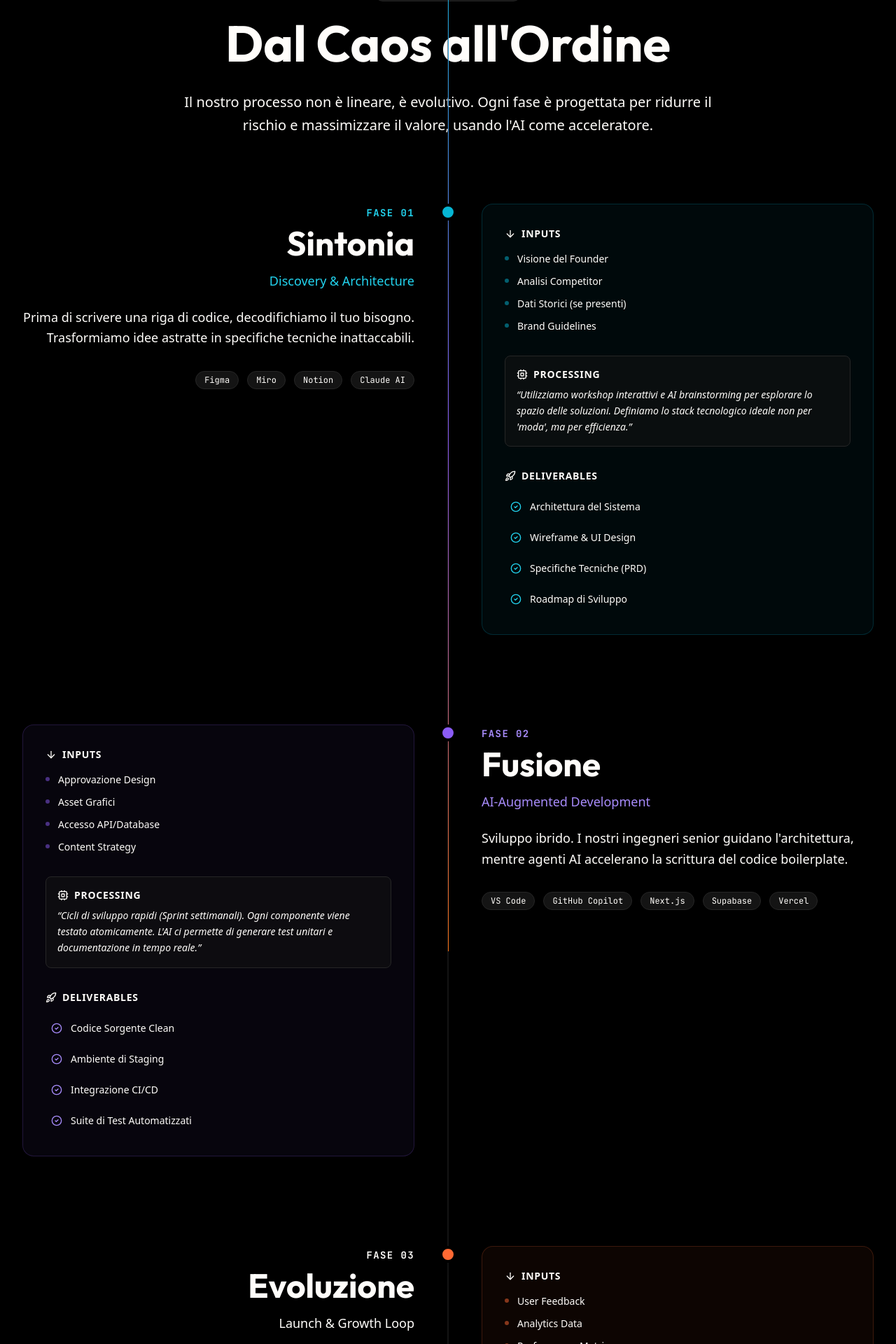
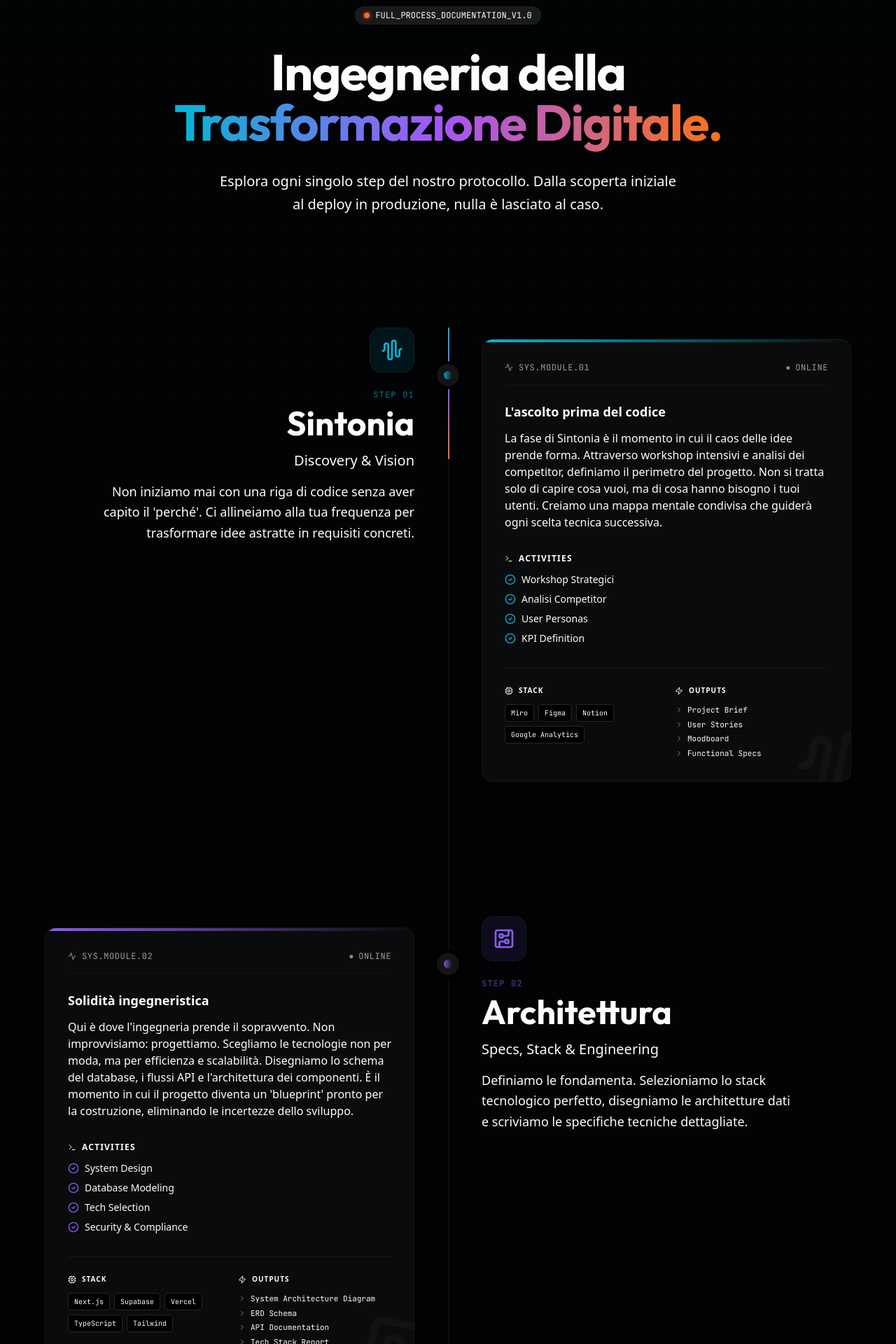
Before and after one commit to simone202120/neuralabs-website, a Next.js app: page /metodo in a window 1280 px wide. Shown: the part 200-2120 px from the top of the page at 70% size. Built offline with nearby package versions, Linux system fonts and the light colour scheme.

Commit message:
Refactor Methodology page to match Home Pipeline design and update content

```diff
--- a/src/components/sections/MethodologyDeepDive.tsx
+++ b/src/components/sections/MethodologyDeepDive.tsx
@@ -1,218 +1,96 @@
 'use client'
 
-import { useRef } from 'react'
+import React, { useRef } from 'react'
+import { motion, useScroll, useTransform, useSpring } from 'framer-motion'
+import { cn } from '@/lib/utils'
 import { Container } from '@/components/ui/Container'
 import { Section } from '@/components/ui/Section'
-import { FadeIn, StaggerContainer } from '@/components/animations'
-import { motion, useScroll, useSpring, useTransform } from 'framer-motion'
-import { cn } from '@/lib/utils'
-import {
-  AudioWaveform,
-  CircuitBoard,
-  Infinity as InfinityIcon,
-  FileText,
-  Code2,
-  Database,
-  Cpu,
-  Layers,
-  Rocket,
-  CheckCircle2,
-  ArrowDown
-} from 'lucide-react'
+import { methodologyData } from '@/data/methodology-content'
+import { Terminal, Database, Layout, Rocket, CheckCircle2, ChevronRight, Cpu, Zap, Activity } from 'lucide-react'
 
-// Dati dettagliati del metodo
-const phases = [
-  {
-    id: '01',
-    name: 'Sintonia',
-    tagline: 'Discovery & Architecture',
-    description: "Prima di scrivere una riga di codice, decodifichiamo il tuo bisogno. Trasformiamo idee astratte in specifiche tecniche inattaccabili.",
-    icon: AudioWaveform,
-    color: 'cyan',
-    inputs: [
-      "Visione del Founder",
-      "Analisi Competitor",
-      "Dati Storici (se presenti)",
-      "Brand Guidelines"
-    ],
-    process: "Utilizziamo workshop interattivi e AI brainstorming per esplorare lo spazio delle soluzioni. Definiamo lo stack tecnologico ideale non per 'moda', ma per efficienza.",
-    outputs: [
-      "Architettura del Sistema",
-      "Wireframe & UI Design",
-      "Specifiche Tecniche (PRD)",
-      "Roadmap di Sviluppo"
-    ],
-    tools: ["Figma", "Miro", "Notion", "Claude AI"]
-  },
-  {
-    id: '02',
-    name: 'Fusione',
-    tagline: 'AI-Augmented Development',
-    description: "Sviluppo ibrido. I nostri ingegneri senior guidano l'architettura, mentre agenti AI accelerano la scrittura del codice boilerplate.",
-    icon: CircuitBoard,
-    color: 'violet',
-    inputs: [
-      "Approvazione Design",
-      "Asset Grafici",
-      "Accesso API/Database",
-      "Content Strategy"
-    ],
-    process: "Cicli di sviluppo rapidi (Sprint settimanali). Ogni componente viene testato atomicamente. L'AI ci permette di generare test unitari e documentazione in tempo reale.",
-    outputs: [
-      "Codice Sorgente Clean",
-      "Ambiente di Staging",
-      "Integrazione CI/CD",
-      "Suite di Test Automatizzati"
-    ],
-    tools: ["VS Code", "GitHub Copilot", "Next.js", "Supabase", "Vercel"]
-  },
-  {
-    id: '03',
-    name: 'Evoluzione',
-    tagline: 'Launch & Growth Loop',
-    description: "Il deploy è solo l'inizio. Monitoriamo le performance reali e usiamo i dati per iterare e migliorare il prodotto.",
-    icon: InfinityIcon,
-    color: 'orange',
-    inputs: [
-      "User Feedback",
-      "Analytics Data",
-      "Performance Metrics",
-      "Market Response"
-    ],
-    process: "Monitoraggio attivo 24/7. Analisi dei funnel di conversione. Aggiunta di nuove feature basate su dati reali, non su supposizioni.",
-    outputs: [
-      "Deploy in Produzione",
-      "Dashboard Analytics",
-      "Manuale Utente",
-      "Piano di Manutenzione"
-    ],
-    tools: ["PostHog", "Sentry", "Google Analytics", "Resend"]
-  }
-]
+// --- VISUAL COMPONENTS FOR DEEP DIVE ---
 
-function PhaseCard({ phase, index }: { phase: (typeof phases)[0]; index: number }) {
-  const isLast = index === phases.length - 1
+function DetailedHudCard({ step }: { step: typeof methodologyData[0] }) {
+  return (
+    <div className="relative overflow-hidden rounded-2xl bg-surface/50 backdrop-blur-md border border-border/50 p-6 md:p-8 shadow-xl group hover:border-primary/20 transition-all duration-500 hover:shadow-2xl hover:-translate-y-1">
+      {/* Top Gradient Line */}
+      <div className={cn("absolute top-0 left-0 w-full h-1 bg-gradient-to-r", step.color)} />
 
-  // Safe accessor with proper typing
-  const theme = (phase.color === 'violet' ? {
-      bg: 'bg-violet-500/5', border: 'border-violet-500/20', text: 'text-violet-400', glow: 'shadow-violet-500/10', marker: 'bg-violet-500'
-    } : phase.color === 'orange' ? {
-      bg: 'bg-primary/5', border: 'border-primary/20', text: 'text-primary', glow: 'shadow-primary/10', marker: 'bg-primary'
-    } : {
-      bg: 'bg-cyan-500/5', border: 'border-cyan-500/20', text: 'text-cyan-400', glow: 'shadow-cyan-500/10', marker: 'bg-cyan-500'
-    })
-
-  return (
-    <div className="relative pl-8 md:pl-0">
-      {/* Mobile Timeline Line */}
-      <div className="md:hidden absolute left-3 top-0 bottom-0 w-px bg-border">
-        {!isLast && <div className={cn("absolute top-0 bottom-0 w-full bg-gradient-to-b", theme.marker, "opacity-20")} />}
+      {/* Tech Header */}
+      <div className="flex justify-between items-center mb-6 opacity-60 border-b border-border/50 pb-4 font-mono text-xs tracking-wider">
+        <span className="uppercase flex items-center gap-2">
+            <Activity className="w-3 h-3" />
+            SYS.MODULE.{step.id.split('-')[0]}
+        </span>
+        <div className="flex gap-1.5">
+           <span className="text-primary animate-pulse">●</span> ONLINE
+        </div>
       </div>
 
-      {/* Timeline Marker (Mobile & Desktop) */}
-      <div className={cn(
-        "absolute left-0 md:left-1/2 w-6 h-6 rounded-full border-4 border-background z-10",
-        theme.marker,
-        "md:-translate-x-1/2 mt-8 md:mt-0 shadow-lg"
-      )} />
+      {/* Main Description */}
+      <div className="mb-8">
+        <h4 className="text-lg font-bold mb-3 flex items-center gap-2 text-foreground">
+            {step.tagline}
+        </h4>
+        <p className="text-text-secondary leading-relaxed text-sm md:text-base">
+            {step.fullDescription}
+        </p>
+      </div>
 
-      <div className={cn(
-        "grid md:grid-cols-2 gap-8 md:gap-24 pt-8 md:pt-0",
-        index % 2 === 0 ? "" : "md:flex-row-reverse" // Alternating layout
-      )}>
+      {/* Grid: Features & Deliverables */}
+      <div className="grid grid-cols-1 gap-8 md:gap-4 mb-8">
+         {/* Key Activities */}
+         <div className="space-y-3">
+            <h5 className="text-xs font-bold uppercase tracking-widest text-text-muted mb-2 flex items-center gap-2">
+                <Terminal className="w-3 h-3" /> Activities
+            </h5>
+            <ul className="space-y-2">
+                {step.features.map((feature: any, i: number) => (
+                    <li key={i} className="flex items-start gap-2 text-sm text-text-secondary group/item">
+                        <CheckCircle2 className={cn("w-4 h-4 mt-0.5 shrink-0 transition-colors", step.iconColor)} />
+                        <span className="group-hover/item:text-foreground transition-colors">{feature.title}</span>
+                    </li>
+                ))}
+            </ul>
+         </div>
+      </div>
 
-        {/* LEFT SIDE (or RIGHT based on index): The Core Content */}
-        <div className={cn(
-          "relative",
-          index % 2 === 0 ? "md:text-right" : "md:col-start-2 md:text-left"
-        )}>
-          <FadeIn>
-            <div className="sticky top-24">
-              <span className={cn("font-mono text-sm tracking-widest uppercase font-bold", theme.text)}>
-                Fase {phase.id}
-              </span>
-              <h2 className="text-4xl md:text-5xl font-display font-bold mt-2 mb-4">
-                {phase.name}
-              </h2>
-              <p className={cn("text-lg font-medium mb-6", theme.text)}>
-                {phase.tagline}
-              </p>
-              <p className="text-text-secondary text-lg leading-relaxed mb-8">
-                {phase.description}
-              </p>
+      {/* Footer: Stack & Outputs */}
+      <div className="pt-6 border-t border-border/50 grid grid-cols-1 md:grid-cols-2 gap-6">
 
-              {/* Tools Used */}
-              <div className={cn(
-                "flex flex-wrap gap-3",
-                index % 2 === 0 ? "md:justify-end" : "md:justify-start"
-              )}>
-                {phase.tools.map((tool) => (
-                  <span
-                    key={tool}
-                    className="px-3 py-1 rounded-full text-xs font-mono border border-border bg-surface text-text-secondary"
-                  >
-                    {tool}
+         {/* Tech Stack */}
+         <div>
+            <h5 className="text-[10px] font-bold uppercase tracking-widest text-text-muted mb-3 flex items-center gap-2">
+                <Cpu className="w-3 h-3" /> Stack
+            </h5>
+            <div className="flex flex-wrap gap-1.5">
+                {step.techStack.map((tech: string) => (
+                    <span key={tech} className="px-2 py-1 rounded bg-background border border-border text-[10px] font-mono text-text-secondary">
+                        {tech}
                     </span>
                 ))}
             </div>
          </div>
-          </FadeIn>
-        </div>
 
-        {/* RIGHT SIDE (or LEFT based on index): The Details Card */}
-        <div className={cn(
-          "relative",
-          index % 2 === 0 ? "md:col-start-2" : "md:row-start-1"
-        )}>
-          <FadeIn delay={0.2}>
-            <div className={cn(
-              "rounded-2xl border p-6 md:p-8 backdrop-blur-sm transition-all duration-500",
-              theme.bg, theme.border,
-              `hover:${theme.glow} hover:shadow-xl`
-            )}>
-              {/* Input Section */}
-              <div className="mb-8">
-                <h4 className="flex items-center gap-2 text-sm font-bold uppercase tracking-wider mb-4 text-text-primary">
-                  <ArrowDown className="w-4 h-4 text-text-muted" /> Inputs
-                </h4>
-                <ul className="space-y-3">
-                  {phase.inputs.map((item, i) => (
-                    <li key={i} className="flex items-start gap-3 text-sm text-text-secondary">
-                      <div className={cn("w-1.5 h-1.5 rounded-full mt-1.5 flex-shrink-0 opacity-50", theme.marker)} />
+         {/* Deliverables */}
+         <div>
+             <h5 className="text-[10px] font-bold uppercase tracking-widest text-text-muted mb-3 flex items-center gap-2">
+                <Zap className="w-3 h-3" /> Outputs
+            </h5>
+             <div className="flex flex-col gap-1">
+                {step.deliverables.map((item: string) => (
+                    <div key={item} className="flex items-center gap-1.5 text-[11px] text-text-secondary font-mono">
+                        <ChevronRight className="w-3 h-3 opacity-50" />
                         {item}
-                    </li>
-                  ))}
-                </ul>
-              </div>
-
-              {/* Process Highlight */}
-              <div className="mb-8 p-4 rounded-lg bg-surface/50 border border-border">
-                <h4 className="flex items-center gap-2 text-sm font-bold uppercase tracking-wider mb-2 text-text-primary">
-                  <Cpu className="w-4 h-4 text-text-muted" /> Processing
-                </h4>
-                <p className="text-sm text-text-secondary leading-relaxed italic">
-                  &ldquo;{phase.process}&rdquo;
-                </p>
-              </div>
-
-              {/* Output Section */}
-              <div>
-                <h4 className="flex items-center gap-2 text-sm font-bold uppercase tracking-wider mb-4 text-text-primary">
-                  <Rocket className="w-4 h-4 text-text-muted" /> Deliverables
-                </h4>
-                <div className="grid grid-cols-1 gap-2">
-                  {phase.outputs.map((item, i) => (
-                    <div key={i} className="flex items-center gap-3 p-2 rounded hover:bg-surface transition-colors">
-                      <CheckCircle2 className={cn("w-4 h-4", theme.text)} />
-                      <span className="text-sm font-medium text-text-primary">{item}</span>
                     </div>
                 ))}
             </div>
          </div>
       </div>
-          </FadeIn>
-        </div>
 
+      {/* Background Tech Pattern */}
+      <div className="absolute -bottom-12 -right-12 w-32 h-32 opacity-[0.03] rotate-12 pointer-events-none">
+          <step.icon className="w-full h-full" />
       </div>
     </div>
   )
@@ -222,49 +100,142 @@ export function MethodologyDeepDive() {
   const containerRef = useRef<HTMLDivElement>(null)
   const { scrollYProgress } = useScroll({
     target: containerRef,
-    offset: ['start end', 'end start']
+    offset: ["start start", "end end"]
   })
 
+  const scaleY = useSpring(scrollYProgress, {
+    stiffness: 100,
+    damping: 30,
+    restDelta: 0.001
+  })
+
+  // Global background color transition
+  const backgroundColor = useTransform(
+    scrollYProgress,
+    [0, 0.5, 1],
+    [
+      "rgba(6, 182, 212, 0.02)", // Start (Cyan tint)
+      "rgba(139, 92, 246, 0.02)", // Middle (Purple tint)
+      "rgba(249, 115, 22, 0.02)"  // End (Orange tint)
+    ]
+  )
+
   return (
-    <Section ref={containerRef} className="py-24 relative overflow-hidden">
-      <Container>
+    <motion.section
+        ref={containerRef}
+        style={{ backgroundColor }}
+        className="py-24 md:py-32 relative overflow-hidden bg-background transition-colors duration-1000"
+    >
+      {/* Technical Grid Background */}
+      <div className="fixed inset-0 pointer-events-none opacity-[0.03]"
+           style={{ backgroundImage: 'radial-gradient(circle at 1px 1px, currentColor 1px, transparent 0)', backgroundSize: '40px 40px' }}
+      />
+
+      <Container className="relative z-10">
+
         {/* Header */}
-        <div className="text-center max-w-3xl mx-auto mb-24">
-          <FadeIn>
-            <div className="inline-flex items-center gap-2 px-3 py-1 rounded-full bg-surface border border-border text-xs font-mono text-text-muted mb-6">
-              <Layers className="w-3 h-3" />
-              <span>THE NEURALABS FRAMEWORK</span>
-            </div>
-            <h1 className="text-5xl md:text-7xl font-display font-bold mb-8">
-              Dal Caos all&apos;Ordine
-            </h1>
-            <p className="text-xl text-text-secondary leading-relaxed">
-              Il nostro processo non è lineare, è evolutivo.
-              Ogni fase è progettata per ridurre il rischio e massimizzare il valore,
-              usando l&apos;AI come acceleratore.
-            </p>
-          </FadeIn>
+        <div className="text-center max-w-4xl mx-auto mb-24 md:mb-40">
+          <motion.div
+            initial={{ opacity: 0, y: 20 }}
+            animate={{ opacity: 1, y: 0 }}
+            transition={{ duration: 0.8 }}
+          >
+            <div className="inline-flex items-center gap-2 px-3 py-1 rounded-full bg-surface-light border border-border/50 text-xs font-mono text-text-muted mb-8">
+              <span className="relative flex h-2 w-2">
+                <span className="animate-ping absolute inline-flex h-full w-full rounded-full bg-primary opacity-75"></span>
+                <span className="relative inline-flex rounded-full h-2 w-2 bg-primary"></span>
+              </span>
+              <span>FULL_PROCESS_DOCUMENTATION_V1.0</span>
             </div>
 
-        {/* Central Timeline Line (Desktop) */}
-        <div className="hidden md:block absolute left-1/2 top-0 bottom-0 w-px bg-border -translate-x-1/2">
+            <h1 className="text-5xl md:text-7xl font-display font-bold mb-8 text-foreground tracking-tight">
+              Ingegneria della <br className="hidden md:block" />
+              <span className="text-transparent bg-clip-text bg-gradient-to-r from-cyan-500 via-purple-500 to-orange-500">
+                Trasformazione Digitale.
+              </span>
+            </h1>
+
+            <p className="text-xl text-text-secondary max-w-2xl mx-auto leading-relaxed">
+              Esplora ogni singolo step del nostro protocollo. Dalla scoperta iniziale al deploy in produzione, nulla è lasciato al caso.
+            </p>
+          </motion.div>
+        </div>
+
+        {/* Pipeline Layout */}
+        <div className="relative max-w-6xl mx-auto">
+
+          {/* Central Line (Desktop) */}
+          <div className="absolute left-[20px] lg:left-1/2 top-0 bottom-0 w-0.5 bg-border/30 -translate-x-1/2 lg:translate-x-0">
              <motion.div
-            className="absolute top-0 left-0 right-0 w-full origin-top bg-gradient-to-b from-cyan-500 via-violet-500 to-orange-500"
-            style={{ scaleY: scrollYProgress, height: '100%' }}
+               style={{ scaleY, transformOrigin: "top" }}
+               className="absolute top-0 left-0 w-full h-full bg-gradient-to-b from-cyan-500 via-violet-500 to-primary"
              />
           </div>
 
-        {/* Phases */}
-        <div className="space-y-32">
-          {phases.map((phase, index) => (
-            <PhaseCard key={phase.id} phase={phase} index={index} />
+          <div className="space-y-32 lg:space-y-48 pb-32">
+            {methodologyData.map((step, index) => (
+              <motion.div
+                key={step.id}
+                initial={{ opacity: 0, y: 40 }}
+                whileInView={{ opacity: 1, y: 0 }}
+                viewport={{ once: true, margin: "-100px" }}
+                transition={{ duration: 0.7 }}
+                className={cn(
+                  "relative flex flex-col lg:flex-row gap-12 lg:gap-24 items-start pl-12 lg:pl-0",
+                  // Alternating Layout
+                  index % 2 === 0 ? "lg:flex-row" : "lg:flex-row-reverse"
+                )}
+              >
+
+                {/* Central Node */}
+                <div className="absolute left-0 lg:left-1/2 top-12 lg:top-12 -translate-x-1/2 w-10 h-10 rounded-full border-4 border-background bg-surface flex items-center justify-center z-10 shadow-2xl">
+                   <div className={cn("w-3 h-3 rounded-full bg-gradient-to-r animate-pulse", step.color)} />
+                </div>
+
+                {/* Left Side: Title & Concept */}
+                <div className="flex-1 w-full lg:text-right group pt-8 lg:pt-0">
+                   <div className={cn(
+                     "flex flex-col gap-6",
+                     index % 2 === 0 ? "lg:items-end lg:text-right" : "lg:items-start lg:text-left"
+                   )}>
+                      {/* Icon Box */}
+                      <div className={cn(
+                        "w-16 h-16 rounded-2xl bg-surface-light flex items-center justify-center text-text-primary shadow-lg border border-border/50 group-hover:scale-110 transition-transform duration-500",
+                        step.bgLightColor
+                      )}>
+                        <step.icon className={cn("w-8 h-8", step.iconColor)} />
+                      </div>
+
+                      <div>
+                        <div className={cn("text-xs font-mono font-bold uppercase tracking-widest mb-2 opacity-50", step.iconColor)}>
+                            Step {step.id.split('-')[0]}
+                        </div>
+                        <h2 className="text-4xl md:text-5xl font-display font-bold mb-4 text-foreground">{step.title}</h2>
+                        <h3 className="text-xl text-text-muted font-medium mb-4">{step.subtitle}</h3>
+                        <p className="text-lg text-text-secondary leading-relaxed max-w-md">
+                            {step.shortDescription}
+                        </p>
+                      </div>
+                   </div>
+                </div>
+
+                {/* Right Side: Detailed Tech Panel (HUD) */}
+                <div className="flex-1 w-full pt-4">
+                  <DetailedHudCard step={step} />
+                </div>
+
+              </motion.div>
             ))}
           </div>
 
-        {/* Final Node */}
-        <div className="hidden md:flex absolute left-1/2 bottom-0 -translate-x-1/2 translate-y-1/2 items-center justify-center w-8 h-8 rounded-full border-4 border-background bg-text-primary z-10" />
+          {/* End Node */}
+          <div className="absolute left-[20px] lg:left-1/2 bottom-0 transform -translate-x-1/2 translate-y-full pt-8 flex flex-col items-center">
+             <div className="w-4 h-4 rounded-full bg-primary shadow-[0_0_30px_rgba(249,115,22,0.6)] animate-bounce" />
+          </div>
+
+        </div>
 
       </Container>
-    </Section>
+    </motion.section>
   )
 }
--- /dev/null
+++ b/src/data/methodology-content.ts
@@ -0,0 +1,100 @@
+import { AudioWaveform, CircuitBoard, Infinity as InfinityIcon, FileCode2, Database, Scale, Cpu, ShieldCheck, Zap, Laptop, GitBranch, Search, PenTool, Layers } from 'lucide-react'
+
+export const methodologyData = [
+  {
+    id: "01-sintonia",
+    title: "Sintonia",
+    subtitle: "Discovery & Vision",
+    icon: AudioWaveform,
+    tagline: "L'ascolto prima del codice",
+    shortDescription: "Non iniziamo mai con una riga di codice senza aver capito il 'perché'. Ci allineiamo alla tua frequenza per trasformare idee astratte in requisiti concreti.",
+    fullDescription: "La fase di Sintonia è il momento in cui il caos delle idee prende forma. Attraverso workshop intensivi e analisi dei competitor, definiamo il perimetro del progetto. Non si tratta solo di capire cosa vuoi, ma di cosa hanno bisogno i tuoi utenti. Creiamo una mappa mentale condivisa che guiderà ogni scelta tecnica successiva.",
+    color: "from-cyan-500 to-blue-500",
+    bgLightColor: "bg-cyan-500/10",
+    iconColor: "text-cyan-500",
+    features: [
+      {
+        title: "Workshop Strategici",
+        description: "Sessioni collaborative per estrarre il valore core del business."
+      },
+      {
+        title: "Analisi Competitor",
+        description: "Studio del mercato per identificare opportunità e gap."
+      },
+      {
+        title: "User Personas",
+        description: "Definizione profonda del target e dei suoi bisogni."
+      },
+      {
+        title: "KPI Definition",
+        description: "Stabilire metriche di successo misurabili prima di partire."
+      }
+    ],
+    techStack: ["Miro", "Figma", "Notion", "Google Analytics"],
+    deliverables: ["Project Brief", "User Stories", "Moodboard", "Functional Specs"]
+  },
+  {
+    id: "02-architettura",
+    title: "Architettura",
+    subtitle: "Specs, Stack & Engineering",
+    icon: CircuitBoard,
+    tagline: "Solidità ingegneristica",
+    shortDescription: "Definiamo le fondamenta. Selezioniamo lo stack tecnologico perfetto, disegniamo le architetture dati e scriviamo le specifiche tecniche dettagliate.",
+    fullDescription: "Qui è dove l'ingegneria prende il sopravvento. Non improvvisiamo: progettiamo. Scegliamo le tecnologie non per moda, ma per efficienza e scalabilità. Disegniamo lo schema del database, i flussi API e l'architettura dei componenti. È il momento in cui il progetto diventa un 'blueprint' pronto per la costruzione, eliminando le incertezze dello sviluppo.",
+    color: "from-violet-500 to-purple-500",
+    bgLightColor: "bg-violet-500/10",
+    iconColor: "text-violet-500",
+    features: [
+      {
+        title: "System Design",
+        description: "Progettazione dell'infrastruttura cloud e dei microservizi."
+      },
+      {
+        title: "Database Modeling",
+        description: "Schema ER ottimizzato per performance e integrità dati."
+      },
+      {
+        title: "Tech Selection",
+        description: "Scelta dello stack (Next.js, Supabase, AI) basata sui requisiti."
+      },
+      {
+        title: "Security & Compliance",
+        description: "Analisi preliminare GDPR e security best practices."
+      }
+    ],
+    techStack: ["Next.js", "Supabase", "Vercel", "TypeScript", "Tailwind"],
+    deliverables: ["System Architecture Diagram", "ERD Schema", "API Documentation", "Tech Stack Report"]
+  },
+  {
+    id: "03-evoluzione",
+    title: "Evoluzione",
+    subtitle: "Growth & Scale",
+    icon: InfinityIcon,
+    tagline: "Crescita continua",
+    shortDescription: "Il lancio è solo l'inizio. Monitoriamo, ottimizziamo e facciamo evolvere il prodotto basandoci sui dati reali degli utenti.",
+    fullDescription: "Un prodotto digitale non è mai 'finito'. Una volta online, inizia la fase di Evoluzione. Utilizziamo sistemi di monitoraggio avanzati per capire come gli utenti interagiscono con l'applicazione. Implementiamo cicli di feedback rapidi per introdurre nuove feature, migliorare le performance e scalare l'infrastruttura man mano che il traffico cresce.",
+    color: "from-primary to-orange-500",
+    bgLightColor: "bg-primary/10",
+    iconColor: "text-primary",
+    features: [
+      {
+        title: "Performance Monitoring",
+        description: "Tracciamento in tempo reale dei Core Web Vitals e latenze."
+      },
+      {
+        title: "User Analytics",
+        description: "Analisi comportamentale per ottimizzare la UX/UI."
+      },
+      {
+        title: "CI/CD & Testing",
+        description: "Pipeline automatizzate per rilasci frequenti e sicuri."
+      },
+      {
+        title: "Scalabilità",
+        description: "Upgrade infrastrutturale dinamico in base al carico."
+      }
+    ],
+    techStack: ["Vercel Analytics", "Sentry", "PostHog", "GitHub Actions"],
+    deliverables: ["Performance Reports", "User Journey Maps", "A/B Test Results", "Roadmap Updates"]
+  }
+]
```
Lines whose indentation alone changed are shown as unchanged.
